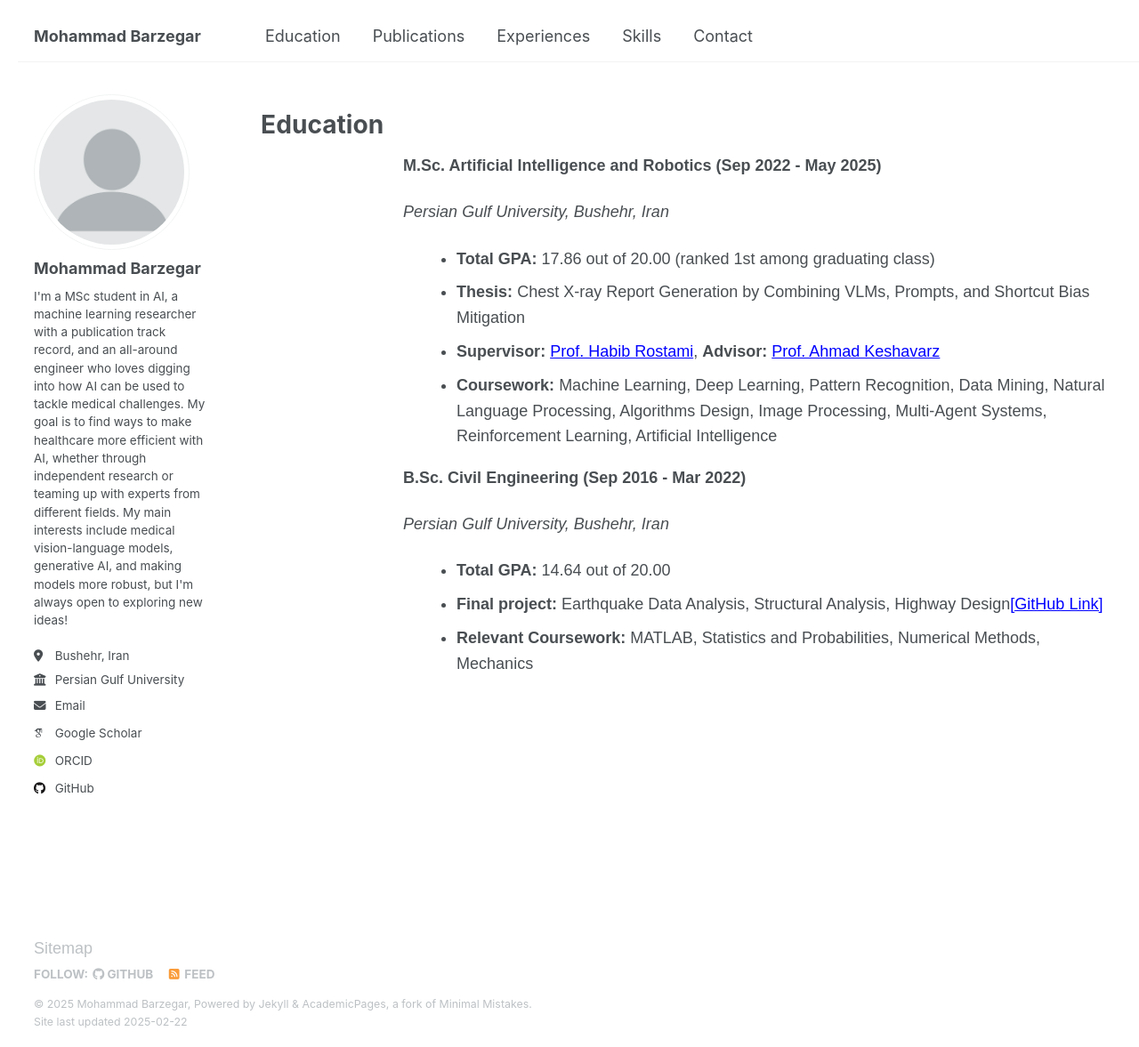
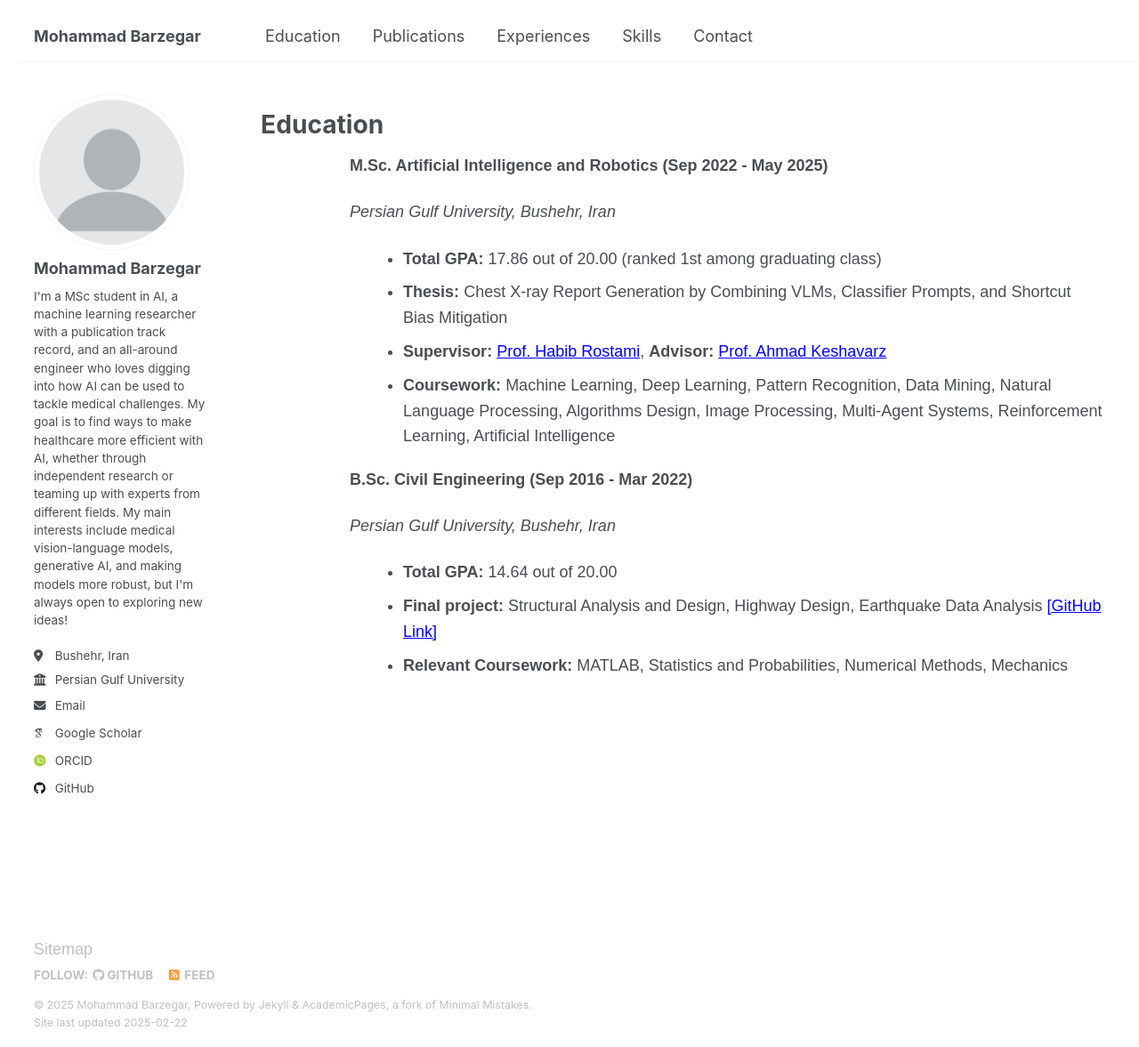
Before and after one commit to mbrz97/mbrz97.github.io, a Jekyll site: the page built from _pages/education.html, in a window 1280 px wide and 1177 px high. Shown: the whole window at 89% size. Built offline with Jekyll 4.4.1, drawn with Linux system fonts in a browser that asks for light colours; some web fonts are replaced.

Commit message:
Update education.html

```diff
--- a/_pages/education.html
+++ b/_pages/education.html
@@ -4,6 +4,8 @@
 permalink: /education/
 author_profile: true
 ---
+
+
 
 <!DOCTYPE html>
 <html lang="en">
@@ -17,22 +19,21 @@
             margin: 20px;
             line-height: 1.6;
         }
+        .container {
+            margin-left: 100px; /* Moves content to the right */
+        }
         .education {
-            margin-bottom: 10px;
-            margin-left: 80px;
+            margin-bottom: 20px;
         }
         .degree {
             font-size: 18px;
             font-weight: bold;
-            margin-left: 80px;
-
         }
         .university {
             font-style: italic;
-            margin-left: 80px;
         }
         .details {
-            margin-left: 100px;
+            margin-left: 20px;
         }
         a {
             color: blue;
@@ -44,13 +45,14 @@
     </style>
 </head>
 <body>
+    <div class="container">
         <div class="education">
             <p class="degree">M.Sc. Artificial Intelligence and Robotics <span>(Sep 2022 - May 2025)</span></p>
             <p class="university">Persian Gulf University, Bushehr, Iran</p>
             <div class="details">
                 <ul>
                     <li><strong>Total GPA:</strong> 17.86 out of 20.00 (ranked 1st among graduating class)</li>
-                <li><strong>Thesis:</strong> Chest X-ray Report Generation by Combining VLMs, Prompts, and Shortcut Bias Mitigation</li>
+                    <li><strong>Thesis:</strong> Chest X-ray Report Generation by Combining VLMs, Classifier Prompts, and Shortcut Bias Mitigation</li>
                     <li><strong>Supervisor:</strong> <a href="https://scholar.google.com/citations?hl=en&user=s6FF_qsAAAAJ&view_op=list_works" target="_blank">Prof. Habib Rostami</a>, <strong>Advisor:</strong> <a href="https://scholar.google.com/citations?user=NeD822UAAAAJ&hl=en" target="_blank">Prof. Ahmad Keshavarz</a></li>
                     <li><strong>Coursework:</strong> Machine Learning, Deep Learning, Pattern Recognition, Data Mining, Natural Language Processing, Algorithms Design, Image Processing, Multi-Agent Systems, Reinforcement Learning, Artificial Intelligence</li>
                 </ul>
@@ -63,10 +65,11 @@
             <div class="details">
                 <ul>
                     <li><strong>Total GPA:</strong> 14.64 out of 20.00</li>
-                <li><strong>Final project:</strong> Earthquake Data Analysis, Structural Analysis, Highway Design<a href="https://github.com/mbrz97/BSc_Projects" target="_blank">[GitHub Link]</a></li>
+                    <li><strong>Final project:</strong> Structural Analysis and Design, Highway Design, Earthquake Data Analysis <a href="https://github.com/mbrz97/BSc_Projects" target="_blank">[GitHub Link]</a></li>
                     <li><strong>Relevant Coursework:</strong> MATLAB, Statistics and Probabilities, Numerical Methods, Mechanics</li>
                 </ul>
             </div>
         </div>
+    </div>
 </body>
 </html>
```
Lines whose indentation alone changed are shown as unchanged.
